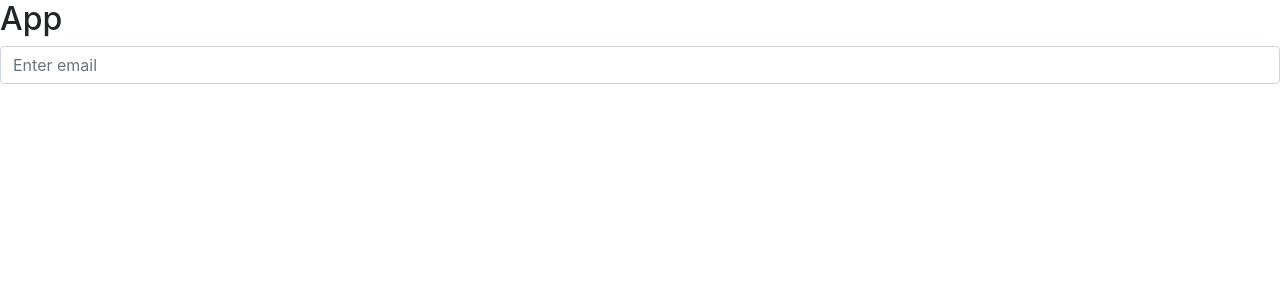
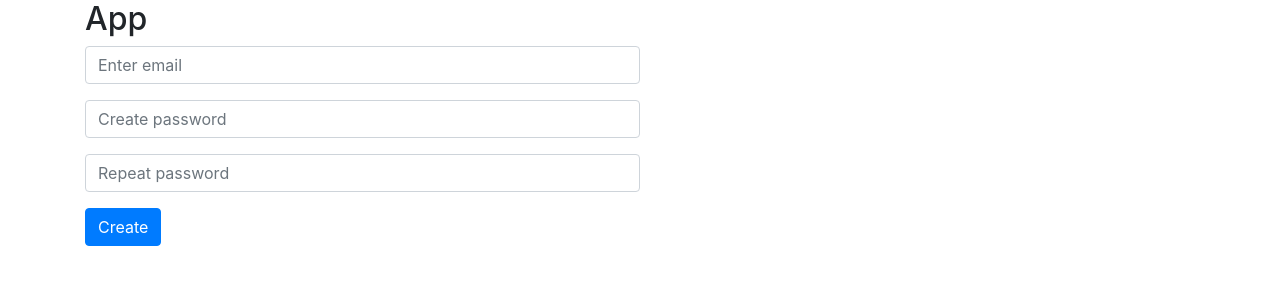
Before and after one commit to MariusCodeAcademy/cra-auth-intro-type1, a React (Create React App) app: page / in a window 1280 px wide. Shown: the top 300 px of the page. Built offline with nearby package versions, Linux system fonts and the light colour scheme.

Commit message:
controlled input

```diff
--- a/src/App.js
+++ b/src/App.js
@@ -1,11 +1,12 @@
 import './App.css';
-import MyInput from './components/UI/MyInput';
+
+import RegisterForm from './components/RegisterForm';
 
 function App() {
   return (
-    <div>
+    <div className='container'>
       <h2>App</h2>
-      <MyInput type='text' placeholder='Enter email' />
+      <RegisterForm />
     </div>
   );
 }
--- a/src/components/RegisterForm.js
+++ b/src/components/RegisterForm.js
@@ -1,5 +1,22 @@
+import { useState } from 'react';
+import MyInput from './UI/MyInput';
+
 function RegisterForm() {
-  return <form>Register</form>;
+  const [email, setEmail] = useState('');
+
+  return (
+    <form className='w-50'>
+      <MyInput
+        value={email}
+        setValue={setEmail}
+        type='text'
+        placeholder='Enter email'
+      />
+      <MyInput type='password' placeholder='Create password' />
+      <MyInput type='password' placeholder='Repeat password' />
+      <button className='btn btn-primary'>Create</button>
+    </form>
+  );
 }
 
 export default RegisterForm;
--- a/src/components/UI/MyInput.js
+++ b/src/components/UI/MyInput.js
@@ -1,7 +1,13 @@
-function MyInput({ type, placeholder }) {
+function MyInput({ type, placeholder, value, setValue }) {
   return (
     <div class='form-group'>
-      <input type={type} className='form-control' placeholder={placeholder} />
+      <input
+        value={value}
+        onChange={(e) => setValue(e.target.value)}
+        type={type}
+        className='form-control'
+        placeholder={placeholder}
+      />
     </div>
   );
 }
```
